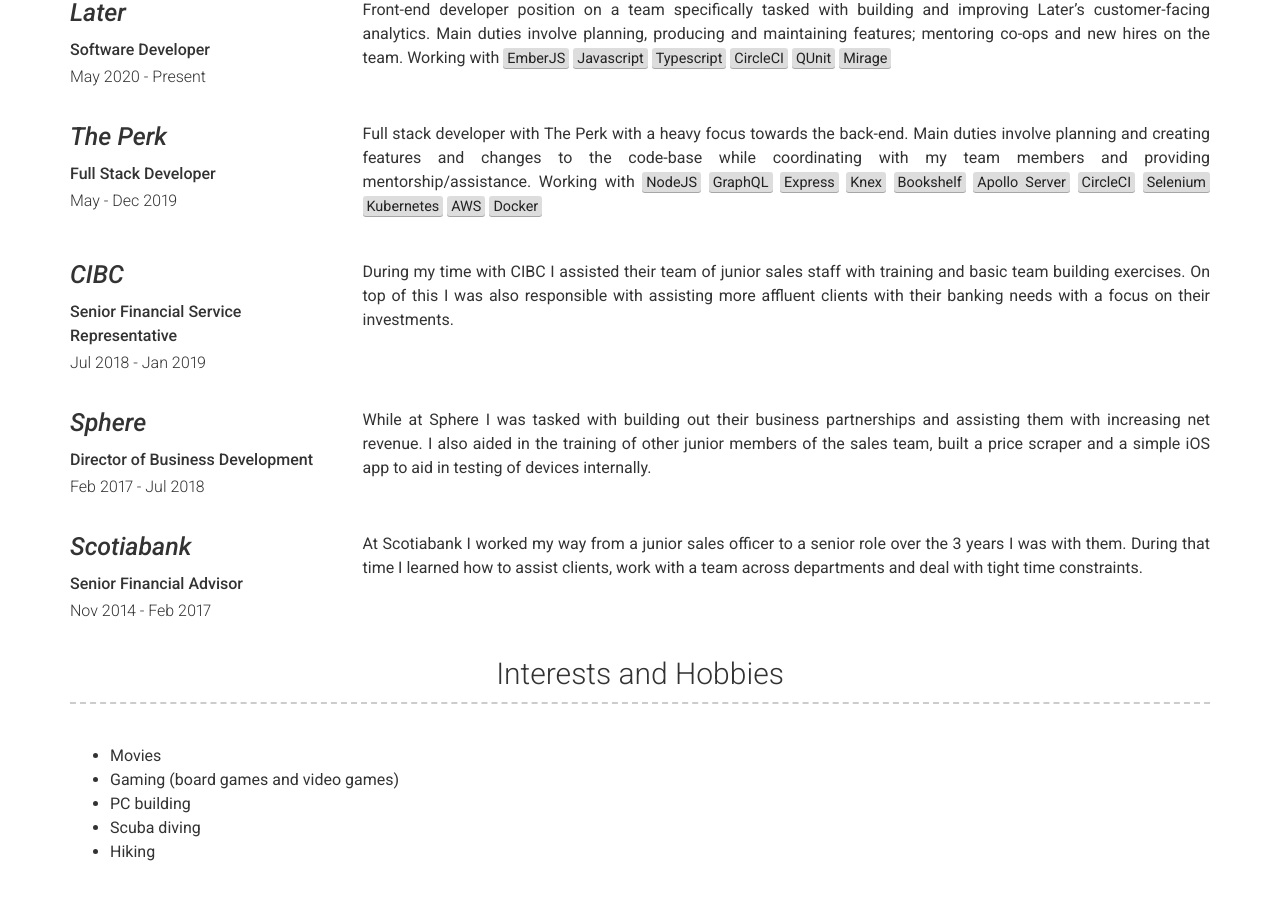
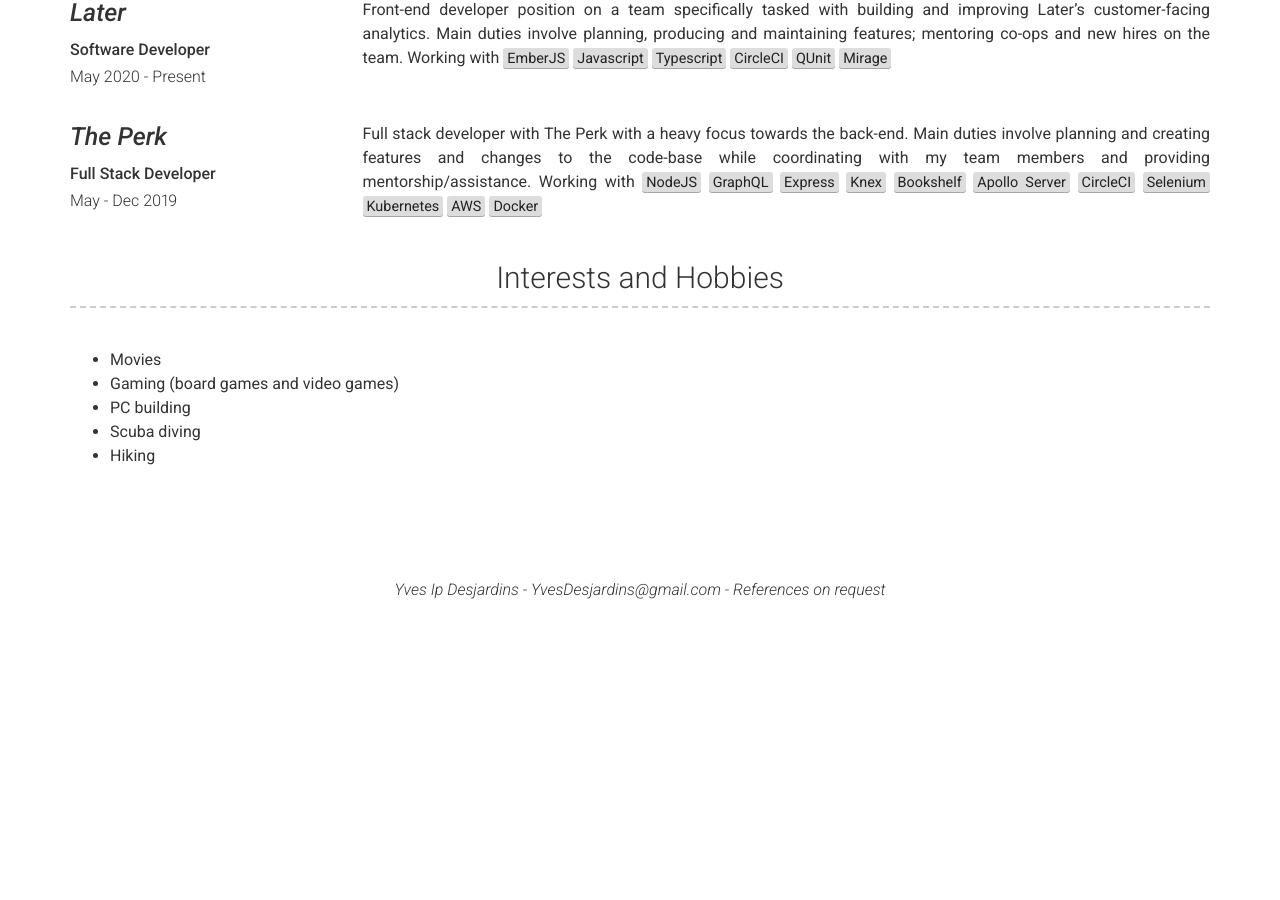
Before and after one commit to YvesDesjardins/YvesDesjardins.github.io, a Jekyll site: the page built from index.md, in a window 1280 px wide and 900 px high, scrolled down 638 px. Built offline with Jekyll 4.4.1, drawn with Linux system fonts in a browser that asks for light colours; after the commit the page ends 1252 px from its top, so only the background shows below that.

Commit message:
remove non-developer experience

```diff
--- a/_data/experience.yml
+++ b/_data/experience.yml
@@ -11,24 +11,3 @@
   dates: May - Dec 2019
   description: | # this will include new lines to allow paragraphs
     Full stack developer with The Perk with a heavy focus towards the back-end. Main duties involve planning and creating features and changes to the code-base while coordinating with my team members and providing mentorship/assistance. Working with <mark>NodeJS</mark> <mark>GraphQL</mark> <mark>Express</mark> <mark>Knex</mark> <mark>Bookshelf</mark> <mark>Apollo Server</mark> <mark>CircleCI</mark> <mark>Selenium</mark> <mark>Kubernetes</mark> <mark>AWS</mark> <mark>Docker</mark>
-
-- company: CIBC
-  link: cibc.com
-  job_title: Senior Financial Service Representative
-  dates: Jul 2018 - Jan 2019
-  description: | # this will include new lines to allow paragraphs
-    During my time with CIBC I assisted their team of junior sales staff with training and basic team building exercises. On top of this I was also responsible with assisting more affluent clients with their banking needs with a focus on their investments.
-
-- company: Sphere
-  link: spherethat.ca
-  job_title: Director of Business Development
-  dates: Feb 2017 - Jul 2018
-  description: | # this will include new lines to allow paragraphs
-    While at Sphere I was tasked with building out their business partnerships and assisting them with increasing net revenue. I also aided in the training of other junior members of the sales team, built a price scraper and a simple iOS app to aid in testing of devices internally.
-
-- company: Scotiabank
-  link: scotiabank.com
-  job_title: Senior Financial Advisor
-  dates: Nov 2014 - Feb 2017
-  description: | # this will include new lines to allow paragraphs
-    At Scotiabank I worked my way from a junior sales officer to a senior role over the 3 years I was with them. During that time I learned how to assist clients, work with a team across departments and deal with tight time constraints.
```
